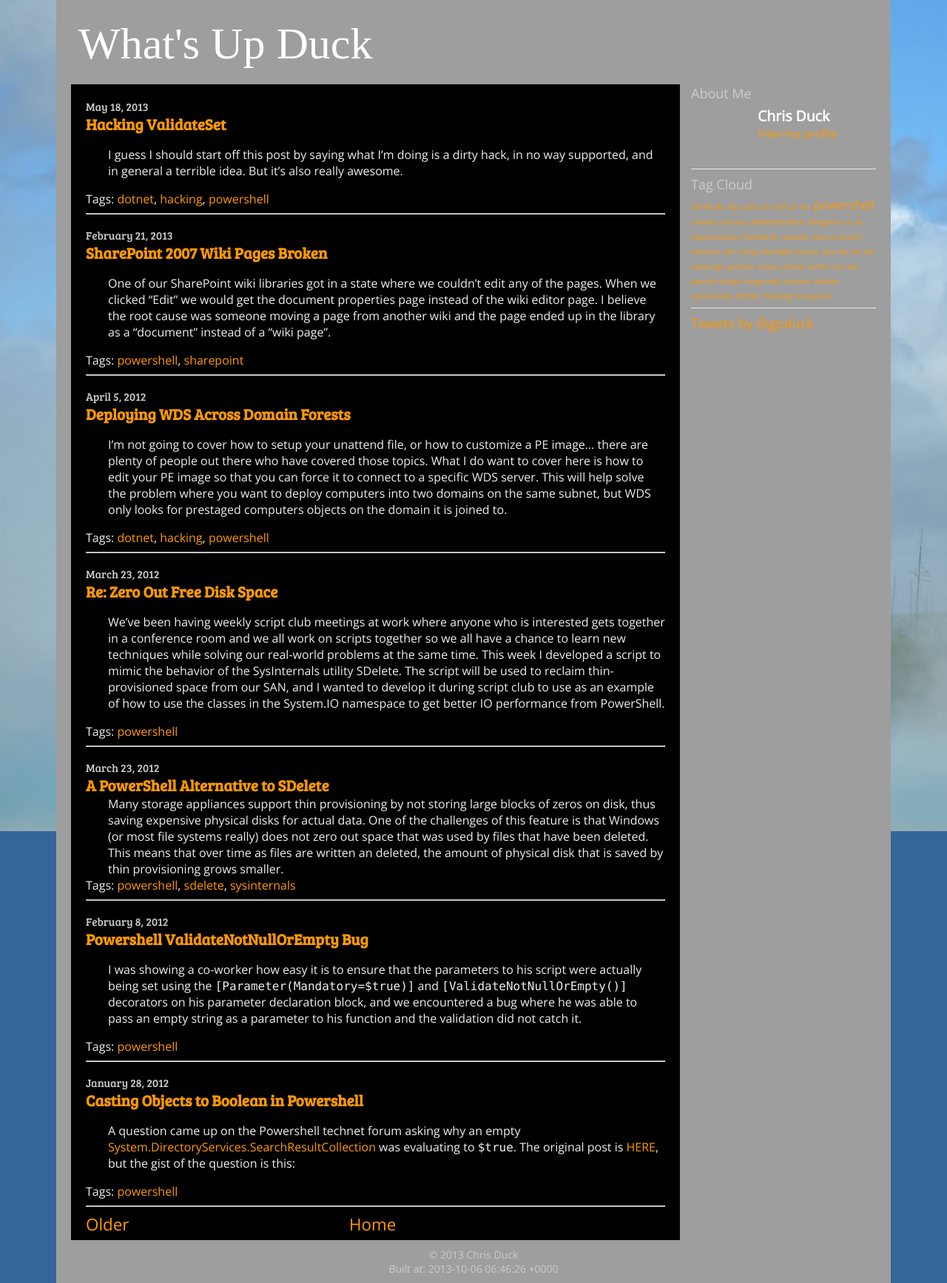
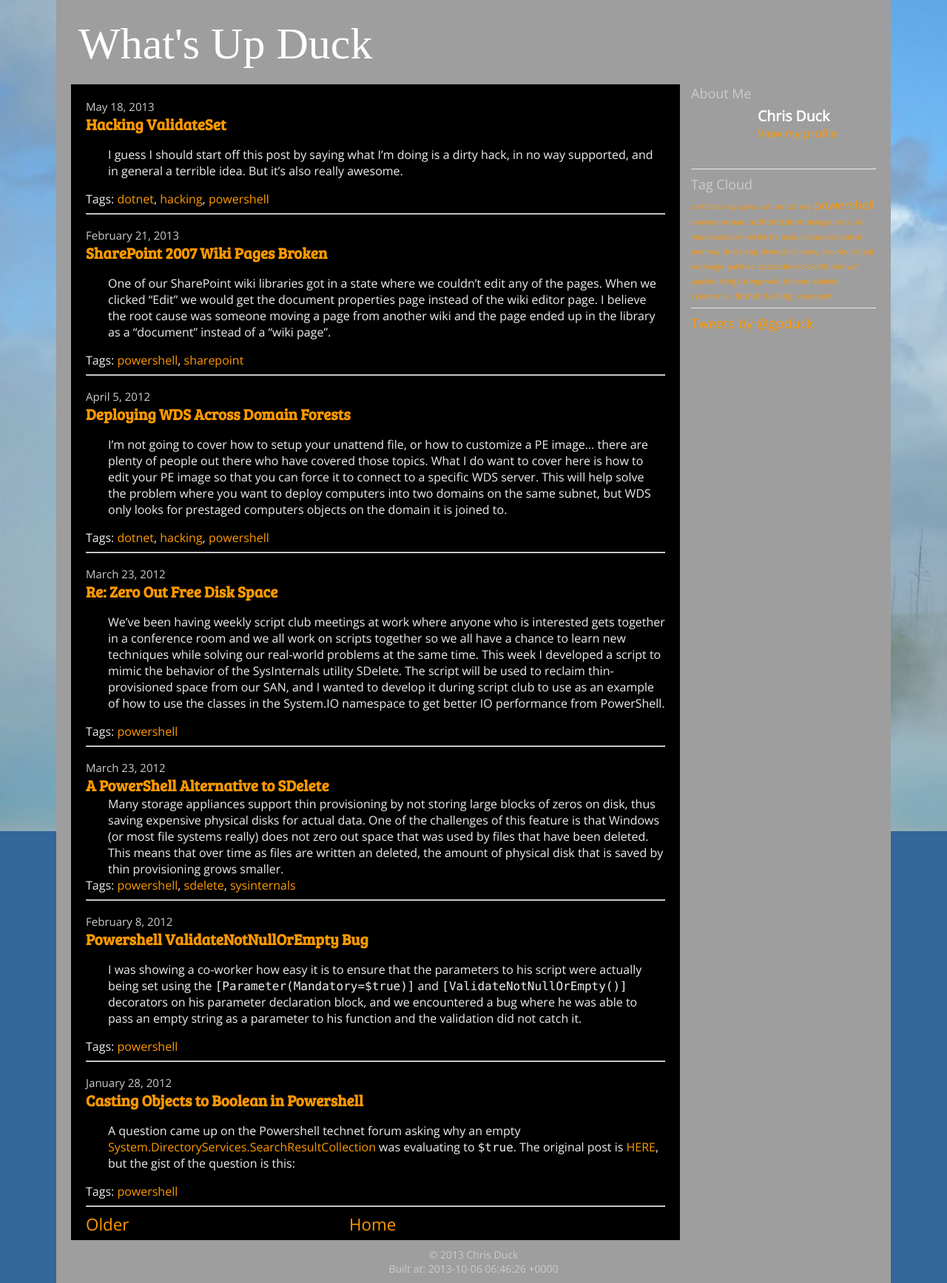
Before and after one commit to gpduck/gpduck.github.io, a Jekyll site: the page built from index.html, in a window 1280 px wide. Shown: the whole page at 74% size. Built offline with Jekyll 4.4.1, drawn with Linux system fonts in a browser that asks for light colours; some web fonts are replaced; the list of posts is cut into pages by our own code; comment, search, counter and statistics services are not loaded; grey boxes are pictures that could not be loaded.

Commit message:
switch date to body font

```diff
--- a/css/site.css
+++ b/css/site.css
@@ -71,7 +71,7 @@ span#blogtitle, span#blogtitle a {
 .postdate, #postdate {
 	display: block;
 	font-size: .94em;
-	font-family: 'Bree Serif', serif;
+	font-family: 'Open Sans', Helvetica, FreeSans, sans-serif;
 	color: #cccccc;
 }
 
```
